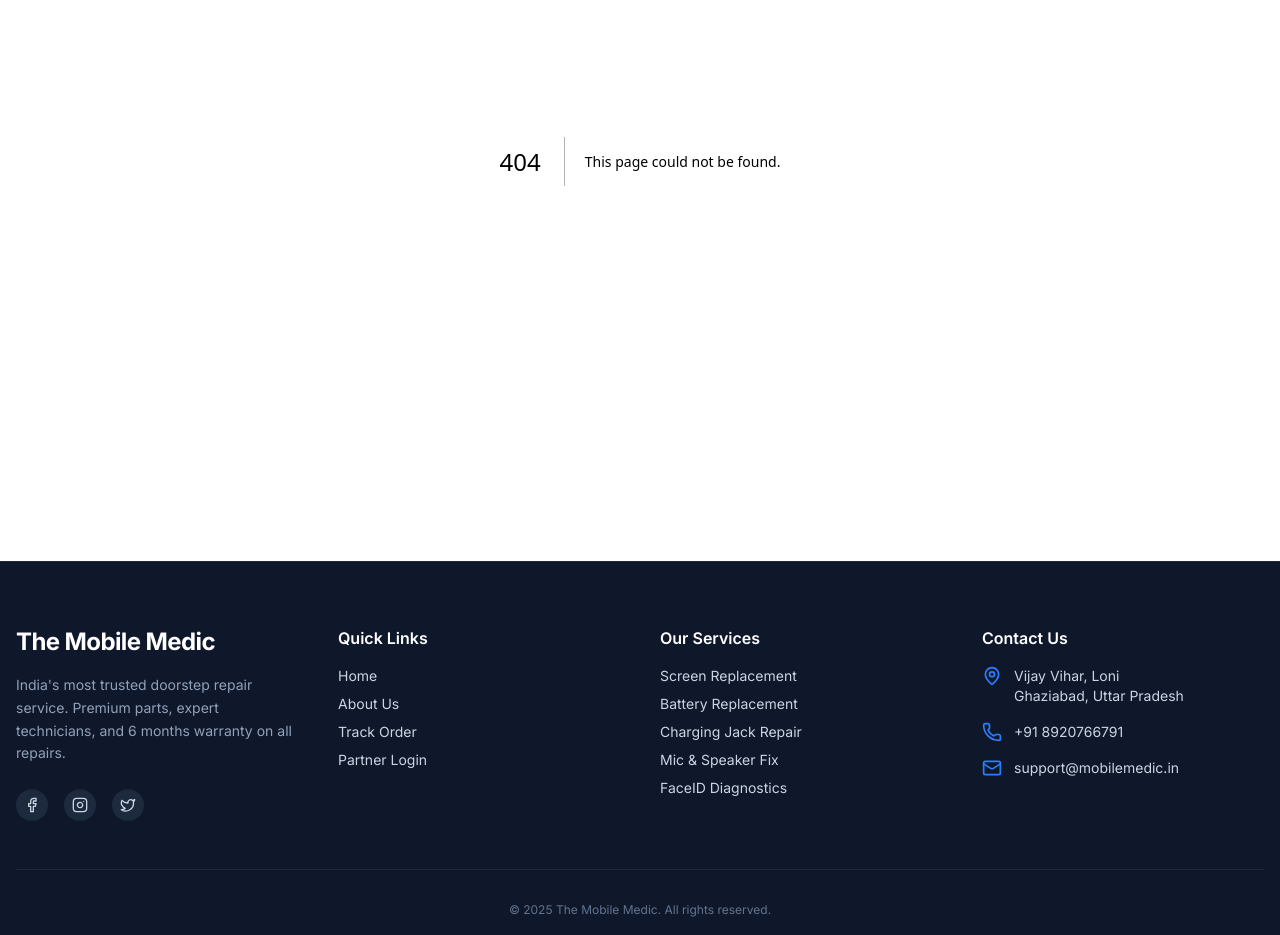
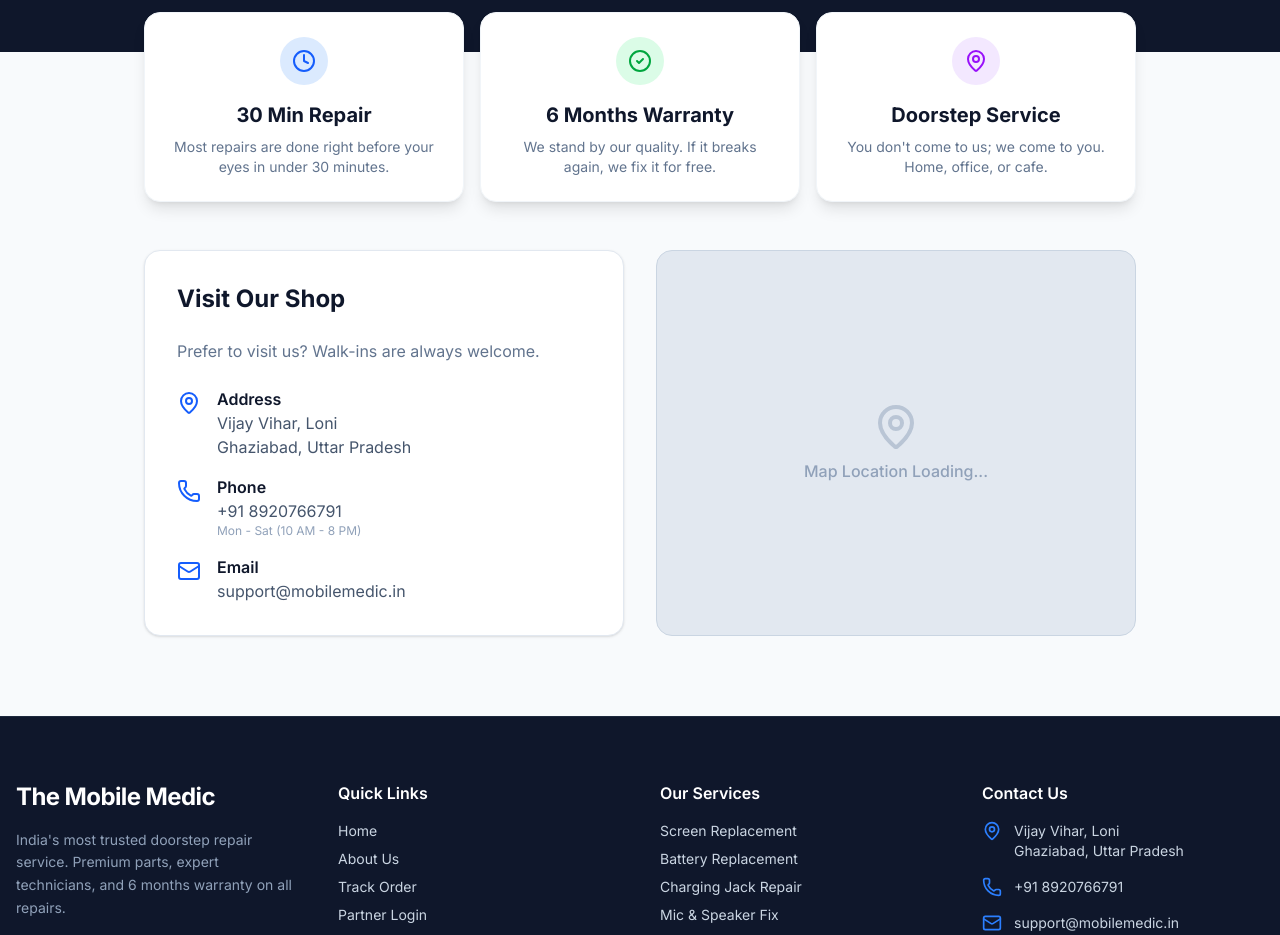
Before and after one commit to mayankshukla8700-sudo/mobile-medic-live, a Next.js app: page /about in a window 1280 px wide. Before the commit this address had no page. Shown: the part 320-1255 px from the top of the page. Built offline with nearby package versions, Linux system fonts and the light colour scheme.

Commit message:
final footer

```diff
--- /dev/null
+++ b/app/about/page.tsx
@@ -0,0 +1,97 @@
+import { MapPin, Phone, Mail, Clock, CheckCircle2 } from "lucide-react";
+
+export default function AboutPage() {
+  return (
+    <main className="min-h-screen bg-slate-50 pb-20">
+
+      {/* --- HERO SECTION --- */}
+      <section className="bg-slate-900 text-white py-20 px-4 text-center">
+        <div className="max-w-3xl mx-auto space-y-6">
+          <h1 className="text-4xl md:text-5xl font-extrabold tracking-tight">
+            We Are <span className="text-blue-500">The Mobile Medic</span>
+          </h1>
+          <p className="text-lg text-slate-300 leading-relaxed">
+            Founded with a simple mission: To make smartphone repair <span className="text-white font-semibold">fast, transparent, and affordable</span> for everyone in India. We don't just fix phones; we bring them back to life.
+          </p>
+        </div>
+      </section>
+
+      <div className="max-w-5xl mx-auto px-4 -mt-10 relative z-10 space-y-12">
+
+        {/* --- STATS / HIGHLIGHTS --- */}
+        <div className="grid grid-cols-1 md:grid-cols-3 gap-4">
+          <div className="bg-white p-6 rounded-2xl shadow-lg border border-slate-100 text-center">
+            <div className="w-12 h-12 bg-blue-100 text-blue-600 rounded-full flex items-center justify-center mx-auto mb-4">
+              <Clock className="w-6 h-6" />
+            </div>
+            <h3 className="font-bold text-xl text-slate-900">30 Min Repair</h3>
+            <p className="text-slate-500 text-sm mt-2">Most repairs are done right before your eyes in under 30 minutes.</p>
+          </div>
+          <div className="bg-white p-6 rounded-2xl shadow-lg border border-slate-100 text-center">
+            <div className="w-12 h-12 bg-green-100 text-green-600 rounded-full flex items-center justify-center mx-auto mb-4">
+              <CheckCircle2 className="w-6 h-6" />
+            </div>
+            <h3 className="font-bold text-xl text-slate-900">6 Months Warranty</h3>
+            <p className="text-slate-500 text-sm mt-2">We stand by our quality. If it breaks again, we fix it for free.</p>
+          </div>
+          <div className="bg-white p-6 rounded-2xl shadow-lg border border-slate-100 text-center">
+            <div className="w-12 h-12 bg-purple-100 text-purple-600 rounded-full flex items-center justify-center mx-auto mb-4">
+              <MapPin className="w-6 h-6" />
+            </div>
+            <h3 className="font-bold text-xl text-slate-900">Doorstep Service</h3>
+            <p className="text-slate-500 text-sm mt-2">You don't come to us; we come to you. Home, office, or cafe.</p>
+          </div>
+        </div>
+
+        {/* --- CONTACT & LOCATION --- */}
+        <div className="grid grid-cols-1 md:grid-cols-2 gap-8 items-start mt-12">
+
+          {/* Contact Details */}
+          <div className="bg-white p-8 rounded-2xl border border-slate-200 shadow-sm space-y-6">
+            <h2 className="text-2xl font-bold text-slate-900">Visit Our Shop</h2>
+            <p className="text-slate-500">Prefer to visit us? Walk-ins are always welcome.</p>
+
+            <div className="space-y-4">
+              <div className="flex items-start gap-4">
+                <MapPin className="w-6 h-6 text-blue-600 shrink-0 mt-1" />
+                <div>
+                  <h4 className="font-semibold text-slate-900">Address</h4>
+                  <p className="text-slate-600">Vijay Vihar, Loni<br/>Ghaziabad, Uttar Pradesh</p>
+                </div>
+              </div>
+
+              <div className="flex items-start gap-4">
+                <Phone className="w-6 h-6 text-blue-600 shrink-0 mt-1" />
+                <div>
+                  <h4 className="font-semibold text-slate-900">Phone</h4>
+                  <p className="text-slate-600">+91 8920766791</p>
+                  <p className="text-xs text-slate-400">Mon - Sat (10 AM - 8 PM)</p>
+                </div>
+              </div>
+
+              <div className="flex items-start gap-4">
+                <Mail className="w-6 h-6 text-blue-600 shrink-0 mt-1" />
+                <div>
+                  <h4 className="font-semibold text-slate-900">Email</h4>
+                  <p className="text-slate-600">support@mobilemedic.in</p>
+                </div>
+              </div>
+            </div>
+          </div>
+
+          {/* Embed Map (Optional Visual Placeholder) */}
+          <div className="h-full min-h-[300px] bg-slate-200 rounded-2xl overflow-hidden relative border border-slate-300">
+             {/* This is a placeholder for a Google Map. You can embed a real iframe here later! */}
+             <div className="absolute inset-0 flex flex-col items-center justify-center text-slate-400">
+                <MapPin className="w-12 h-12 mb-2 opacity-50" />
+                <span className="font-medium">Map Location Loading...</span>
+             </div>
+             {/* If you have a Google Maps Embed link, paste the iframe here! */}
+          </div>
+
+        </div>
+
+      </div>
+    </main>
+  );
+}
--- a/app/components/Footer.tsx
+++ b/app/components/Footer.tsx
@@ -15,7 +15,7 @@
               India's most trusted doorstep repair service. Premium parts, expert technicians, and 6 months warranty on all repairs.
             </p>
             <div className="flex gap-4 pt-2">
-              {/* Social Placeholders */}
+              {/* Social Placeholders - These don't go anywhere yet, visuals only */}
               <div className="w-8 h-8 rounded-full bg-slate-800 flex items-center justify-center hover:bg-blue-600 transition-colors cursor-pointer">
                 <Facebook className="w-4 h-4" />
               </div>
@@ -34,20 +34,21 @@
             <ul className="space-y-2 text-sm">
               <li><Link href="/" className="hover:text-blue-400 transition-colors">Home</Link></li>
               <li><Link href="/about" className="hover:text-blue-400 transition-colors">About Us</Link></li>
-              <li><Link href="/track-order" className="hover:text-blue-400 transition-colors">Track Order</Link></li>
+              {/* Redirect Track Order to Home for now until we build a tracker */}
+              <li><Link href="/" className="hover:text-blue-400 transition-colors">Track Order</Link></li>
               <li><Link href="/admin" className="hover:text-blue-400 transition-colors">Partner Login</Link></li>
             </ul>
           </div>
 
-          {/* COLUMN 3: Services */}
+          {/* COLUMN 3: Our Services (ALL Redirect to Home/Brand Selection) */}
           <div>
             <h4 className="text-white font-semibold mb-4">Our Services</h4>
             <ul className="space-y-2 text-sm">
-              <li className="hover:text-blue-400 cursor-pointer">Screen Replacement</li>
-              <li className="hover:text-blue-400 cursor-pointer">Battery Replacement</li>
-              <li className="hover:text-blue-400 cursor-pointer">Charging Jack Repair</li>
-              <li className="hover:text-blue-400 cursor-pointer">Mic & Speaker Fix</li>
-              <li className="hover:text-blue-400 cursor-pointer">FaceID Diagnostics</li>
+              <li><Link href="/" className="hover:text-blue-400 transition-colors">Screen Replacement</Link></li>
+              <li><Link href="/" className="hover:text-blue-400 transition-colors">Battery Replacement</Link></li>
+              <li><Link href="/" className="hover:text-blue-400 transition-colors">Charging Jack Repair</Link></li>
+              <li><Link href="/" className="hover:text-blue-400 transition-colors">Mic & Speaker Fix</Link></li>
+              <li><Link href="/" className="hover:text-blue-400 transition-colors">FaceID Diagnostics</Link></li>
             </ul>
           </div>
 
```
